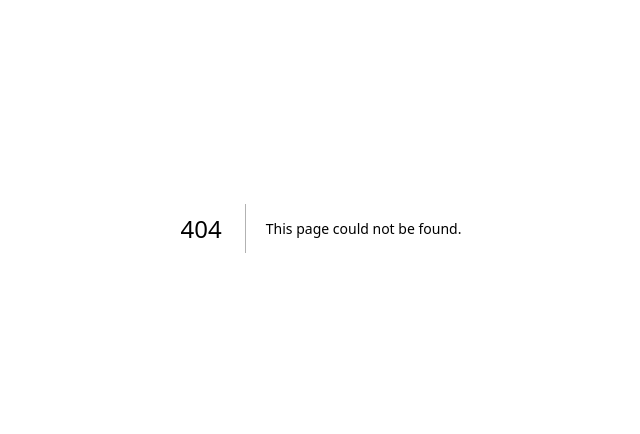
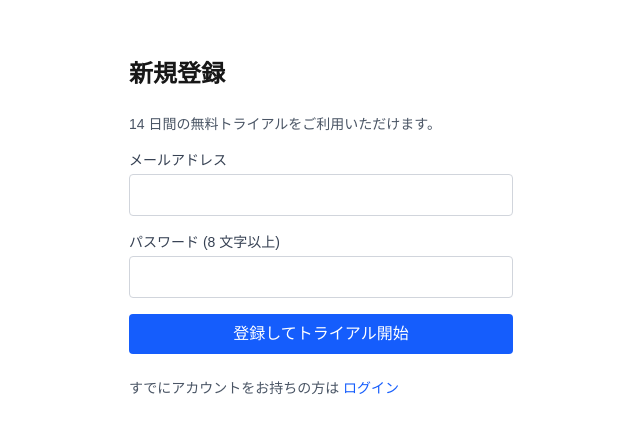
Before and after one commit to Nekonote-Administrative/lidar-cad-mvp, a Next.js app: page /signup in a window 1280 px wide. Before the commit this address had no page. Shown: the part 172-606 px from the top of the page, without its empty margins (319-959 px from the left). Built offline with nearby package versions, Linux system fonts and the light colour scheme.

Commit message:
feat: add signup page

```diff
--- /dev/null
+++ b/src/app/(auth)/signup/page.tsx
@@ -0,0 +1,53 @@
+import Link from 'next/link'
+import { signUp } from '../actions'
+
+async function signupAction(formData: FormData): Promise<void> {
+  'use server'
+  // signUp returns { error } on validation/auth failure or redirects on success.
+  // Phase 1 does not surface errors in the UI; default error page is acceptable.
+  await signUp(formData)
+}
+
+export default function SignupPage() {
+  return (
+    <main className="flex min-h-screen flex-col items-center justify-center p-8">
+      <div className="w-full max-w-sm">
+        <h1 className="mb-6 text-2xl font-bold">新規登録</h1>
+        <p className="mb-4 text-sm text-gray-600">14 日間の無料トライアルをご利用いただけます。</p>
+        <form action={signupAction} className="flex flex-col gap-4">
+          <label className="flex flex-col gap-1">
+            <span className="text-sm text-gray-700">メールアドレス</span>
+            <input
+              type="email"
+              name="email"
+              required
+              className="rounded border border-gray-300 px-3 py-2"
+            />
+          </label>
+          <label className="flex flex-col gap-1">
+            <span className="text-sm text-gray-700">パスワード (8 文字以上)</span>
+            <input
+              type="password"
+              name="password"
+              required
+              minLength={8}
+              className="rounded border border-gray-300 px-3 py-2"
+            />
+          </label>
+          <button
+            type="submit"
+            className="rounded bg-blue-600 px-4 py-2 text-white hover:bg-blue-700"
+          >
+            登録してトライアル開始
+          </button>
+        </form>
+        <p className="mt-6 text-sm text-gray-600">
+          すでにアカウントをお持ちの方は{' '}
+          <Link href="/login" className="text-blue-600 hover:underline">
+            ログイン
+          </Link>
+        </p>
+      </div>
+    </main>
+  )
+}
```
